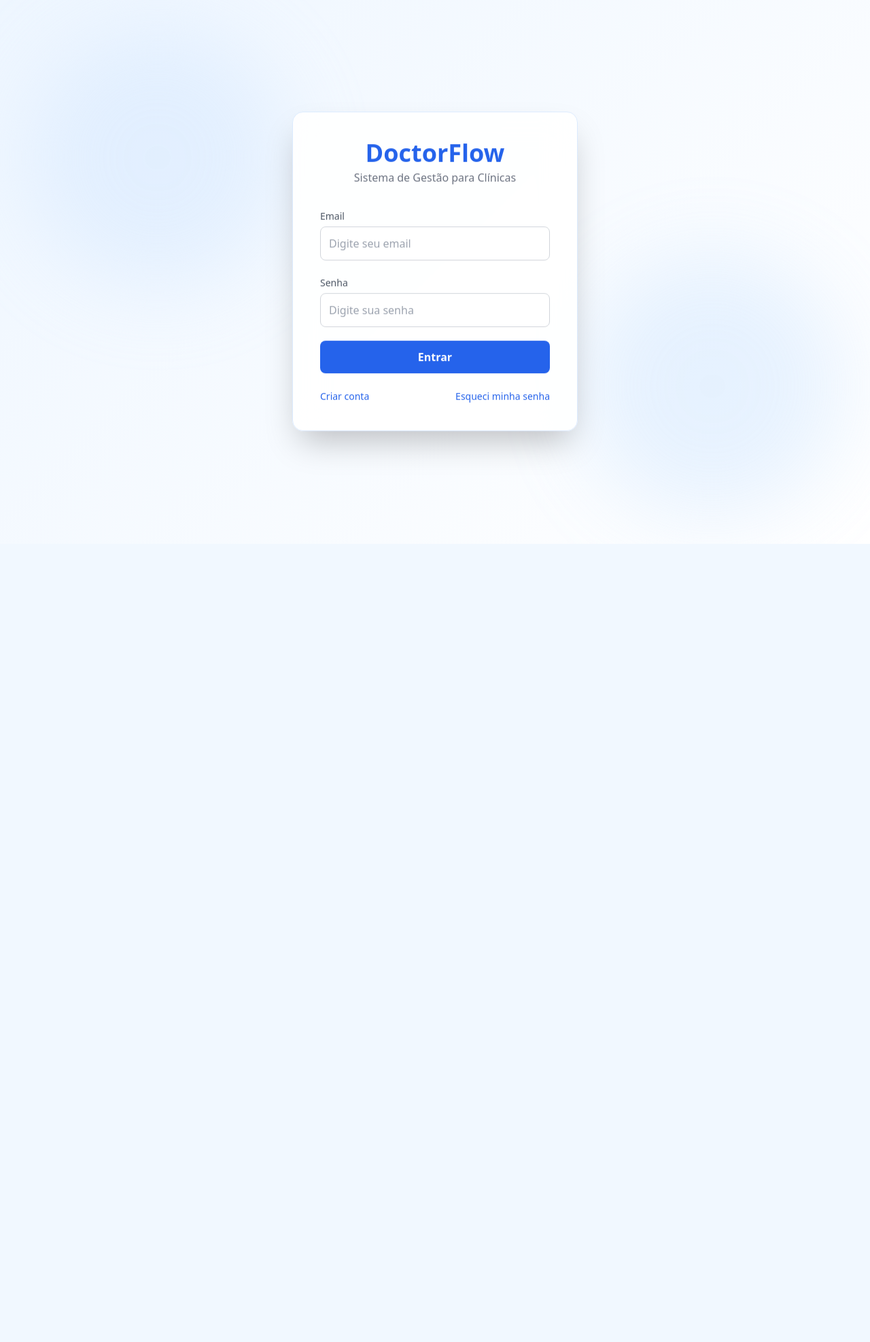
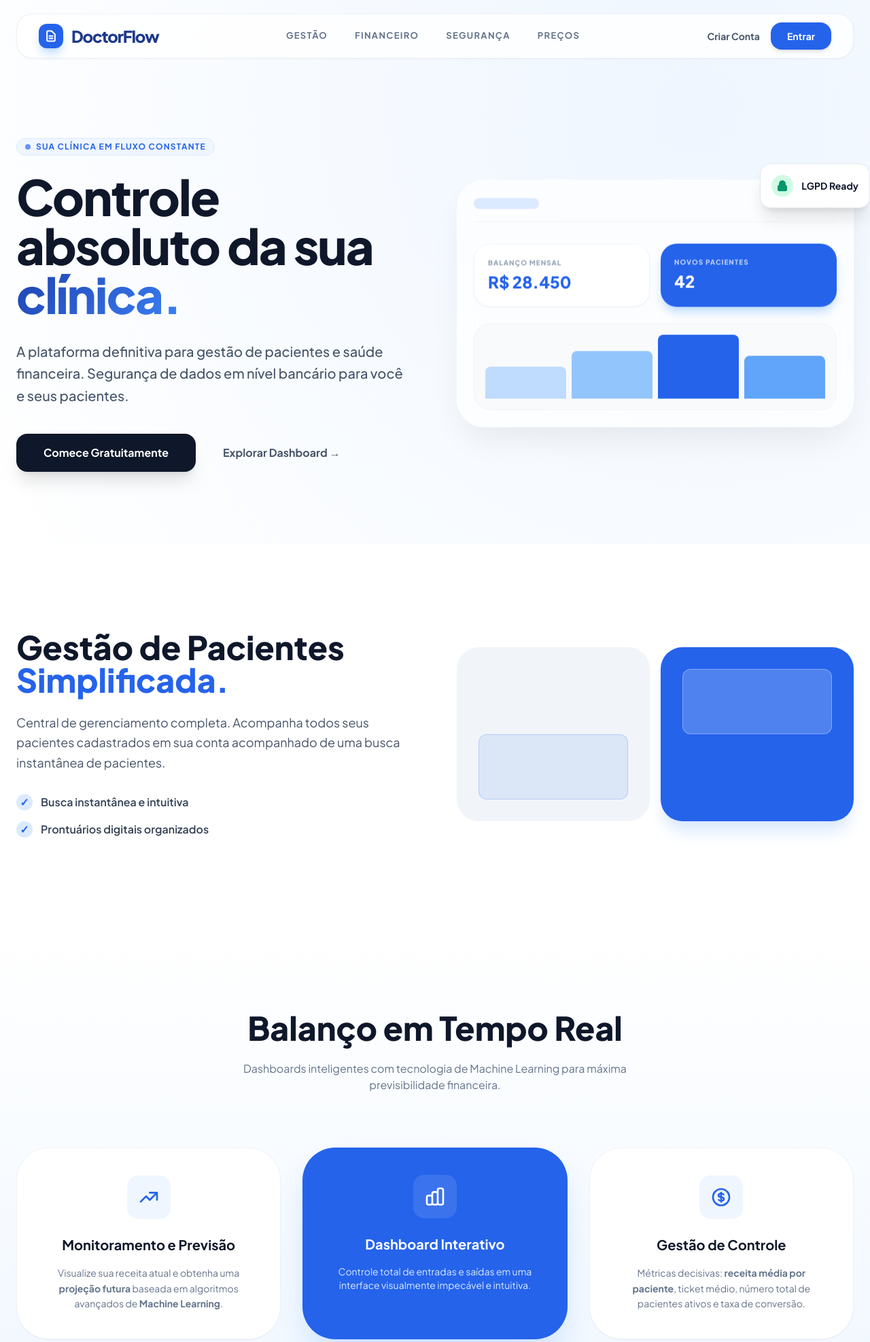
Before and after one commit to brenoviske/dr_app_fastapi, a FastAPI app: page / in a window 1280 px wide. Shown: the top 1974 px of the page at 68% size. Before the commit the page ends 800 px from the top, so only its background shows below. Run offline with FastAPI, Linux system fonts and the light colour scheme; some libraries are stand-ins or nearby versions.

Commit message:
feat:Introducing the landing page template

```diff
--- /dev/null
+++ b/src/frontend/templates/landingpage.html
@@ -0,0 +1,278 @@
+<!DOCTYPE html>
+<html lang="pt-BR" class="scroll-smooth">
+<head>
+    <meta charset="UTF-8">
+    <meta name="viewport" content="width=device-width, initial-scale=1.0">
+    <link rel="icon" type="image/png" href="/static/assets/DoctorFlow.png">
+    <title>DoctorFlow | Gestão e Segurança Médica</title>
+    <script src="https://cdn.tailwindcss.com"></script>
+    <link href="https://unpkg.com/aos@2.3.1/dist/aos.css" rel="stylesheet">
+    <script src="https://unpkg.com/aos@2.3.1/dist/aos.js"></script>
+    <link href="https://fonts.googleapis.com/css2?family=Plus+Jakarta+Sans:wght@400;500;600;700;800&display=swap" rel="stylesheet">
+    <style>
+        body { font-family: 'Plus Jakarta Sans', sans-serif; overflow-x: hidden; }
+
+        .bg-hero { background: radial-gradient(circle at 80% 20%, #eff6ff 0%, #ffffff 100%); }
+        .bg-features { background: #ffffff; }
+        .bg-security { background: linear-gradient(180deg, #ffffff 0%, #f0f7ff 100%); }
+        .bg-pricing { background: #0f172a; }
+
+        .text-gradient {
+            background: linear-gradient(135deg, #1e40af 0%, #3b82f6 100%);
+            -webkit-background-clip: text;
+            -webkit-text-fill-color: transparent;
+        }
+
+        .dashboard-glass {
+            background: rgba(255, 255, 255, 0.7);
+            backdrop-filter: blur(20px);
+            border: 1px solid rgba(255, 255, 255, 0.8);
+            box-shadow: 0 25px 50px -12px rgba(0, 0, 0, 0.08);
+        }
+
+        .float-anim { animation: float 6s ease-in-out infinite; }
+        @keyframes float {
+            0%, 100% { transform: translateY(0px); }
+            50% { transform: translateY(-20px); }
+        }
+
+        .nav-glass {
+            background: rgba(255, 255, 255, 0.8);
+            backdrop-filter: blur(12px);
+        }
+    </style>
+</head>
+<body class="antialiased text-slate-900">
+
+    <nav class="fixed w-full z-[100] px-6 py-5">
+        <div class="max-w-7xl mx-auto flex items-center justify-between nav-glass border border-slate-200/60 rounded-3xl px-8 py-3 shadow-sm">
+            <div class="flex items-center gap-3">
+                <div class="w-9 h-9 bg-blue-600 rounded-xl flex items-center justify-center shadow-lg shadow-blue-200">
+                    <svg class="w-5 h-5 text-white" fill="none" stroke="currentColor" viewBox="0 0 24 24"><path stroke-linecap="round" stroke-linejoin="round" stroke-width="2.5" d="M9 12h6m-6 4h6m2 5H7a2 2 0 01-2-2V5a2 2 0 012-2h5.586a1 1 0 01.707.293l5.414 5.414a1 1 0 01.293.707V19a2 2 0 01-2 2z"></path></svg>
+                </div>
+                <span class="text-2xl font-extrabold tracking-tighter text-blue-900">DoctorFlow</span>
+            </div>
+
+            <div class="hidden md:flex gap-10 text-[13px] font-bold uppercase tracking-widest text-slate-500">
+                <a href="#gestao" class="hover:text-blue-600 transition-colors">Gestão</a>
+                <a href="#financeiro" class="hover:text-blue-600 transition-colors">Financeiro</a>
+                <a href="#seguranca" class="hover:text-blue-600 transition-colors">Segurança</a>
+                <a href="#planos" class="hover:text-blue-600 transition-colors">Preços</a>
+            </div>
+
+            <div class="flex items-center gap-4">
+                <a href="/signup" class="text-sm font-bold text-slate-600 hover:text-blue-600">Criar Conta</a>
+                <a href="/first-access" class="bg-blue-600 text-white px-6 py-2.5 rounded-2xl text-sm font-bold hover:bg-blue-700 transition-all shadow-md">Entrar</a>
+            </div>
+        </div>
+    </nav>
+
+    <section class="min-h-screen flex items-center pt-24 bg-hero px-6">
+        <div class="max-w-7xl mx-auto grid lg:grid-cols-2 gap-16 items-center">
+            <div data-aos="fade-right" data-aos-duration="1000">
+                <div class="inline-flex items-center gap-2 px-3 py-1 rounded-full bg-blue-50 border border-blue-100 mb-6 font-bold text-blue-600 text-xs uppercase tracking-widest">
+                    <span class="w-2 h-2 rounded-full bg-blue-600 animate-pulse"></span>
+                    Sua clínica em fluxo constante
+                </div>
+                <h1 class="text-6xl lg:text-7xl font-[800] leading-[0.95] tracking-tight text-slate-900 mb-8">
+                    Controle absoluto da sua <span class="text-gradient">clínica.</span>
+                </h1>
+                <p class="text-xl text-slate-600 mb-10 leading-relaxed font-medium">
+                    A plataforma definitiva para gestão de pacientes e saúde financeira. Segurança de dados em nível bancário para você e seus pacientes.
+                </p>
+                <div class="flex flex-wrap gap-4">
+                    <a href="/signup" class="bg-slate-900 text-white px-10 py-4 rounded-2xl font-bold hover:bg-blue-600 transition-all shadow-xl hover:-translate-y-1">Comece Gratuitamente</a>
+                    <a href="#financeiro" class="flex items-center gap-3 px-6 font-bold text-slate-600 hover:text-blue-900 transition-all">Explorar Dashboard →</a>
+                </div>
+            </div>
+
+            <div class="relative float-anim" data-aos="zoom-in" data-aos-duration="1200">
+                <div class="dashboard-glass rounded-[2.5rem] p-6">
+                    <div class="flex items-center justify-between mb-8 border-b border-slate-100 pb-4">
+                        <div class="h-4 w-24 bg-blue-100 rounded-full"></div>
+                        <div class="flex gap-2 text-slate-300">
+                            <svg class="w-5 h-5" fill="currentColor" viewBox="0 0 20 20"><path d="M10 12a2 2 0 100-4 2 2 0 000 4z"></path><path fill-rule="evenodd" d="M.458 10C1.732 5.943 5.522 3 10 3s8.268 2.943 9.542 7c-1.274 4.057-5.064 7-9.542 7S1.732 14.057.458 10zM14 10a4 4 0 11-8 0 4 4 0 018 0z" clip-rule="evenodd"></path></svg>
+                        </div>
+                    </div>
+                    <div class="space-y-6">
+                        <div class="grid grid-cols-2 gap-4">
+                            <div class="bg-white border border-slate-100 p-5 rounded-3xl shadow-sm">
+                                <p class="text-[10px] font-black text-slate-400 uppercase tracking-widest mb-1">Balanço Mensal</p>
+                                <p class="text-2xl font-extrabold text-blue-600">R$ 28.450</p>
+                            </div>
+                            <div class="bg-blue-600 p-5 rounded-3xl shadow-lg shadow-blue-200">
+                                <p class="text-[10px] font-black text-white/70 uppercase tracking-widest mb-1">Novos Pacientes</p>
+                                <p class="text-2xl font-extrabold text-white">42</p>
+                            </div>
+                        </div>
+                        <div class="bg-slate-50 h-32 rounded-3xl border border-slate-100 flex items-end p-4 gap-2">
+                            <div class="w-full h-1/2 bg-blue-200 rounded-t-lg transition-all hover:h-2/3"></div>
+                            <div class="w-full h-3/4 bg-blue-300 rounded-t-lg transition-all hover:h-full"></div>
+                            <div class="w-full h-full bg-blue-600 rounded-t-lg transition-all hover:h-5/6"></div>
+                            <div class="w-full h-2/3 bg-blue-400 rounded-t-lg transition-all hover:h-3/4"></div>
+                        </div>
+                    </div>
+                </div>
+                <div class="absolute -top-6 -right-6 bg-white border border-slate-200 p-4 rounded-2xl shadow-xl flex items-center gap-3">
+                    <div class="w-8 h-8 bg-emerald-100 text-emerald-600 rounded-full flex items-center justify-center">
+                        <svg class="w-5 h-5" fill="currentColor" viewBox="0 0 20 20"><path d="M5 9V7a5 5 0 0110 0v2a2 2 0 012 2v5a2 2 0 01-2 2H5a2 2 0 01-2-2v-5a2 2 0 012-2zm8-2v2H7V7a3 3 0 016 0z"></path></svg>
+                    </div>
+                    <span class="text-sm font-bold">LGPD Ready</span>
+                </div>
+            </div>
+        </div>
+    </section>
+
+    <section id="gestao" class="py-32 bg-features">
+        <div class="max-w-7xl mx-auto px-6">
+            <div class="flex flex-col md:flex-row items-center gap-16">
+                <div class="md:w-1/2" data-aos="fade-up">
+                    <h2 class="text-4xl lg:text-5xl font-extrabold text-slate-900 mb-6">Gestão de Pacientes <br><span class="text-blue-600">Simplificada.</span></h2>
+                    <p class="text-lg text-slate-600 leading-relaxed mb-8">
+                        Central de gerenciamento completa. Acompanha todos seus pacientes cadastrados em sua conta acompanhado de uma busca instantânea de pacientes.
+                    </p>
+                    <ul class="space-y-4">
+                        <li class="flex items-center gap-3 font-semibold text-slate-700">
+                            <div class="w-6 h-6 bg-blue-100 text-blue-600 rounded-full flex items-center justify-center">✓</div>
+                            Busca instantânea e intuitiva
+                        </li>
+                        <li class="flex items-center gap-3 font-semibold text-slate-700">
+                            <div class="w-6 h-6 bg-blue-100 text-blue-600 rounded-full flex items-center justify-center">✓</div>
+                            Prontuários digitais organizados
+                        </li>
+                    </ul>
+                </div>
+                <div class="md:w-1/2 grid grid-cols-2 gap-4" data-aos="fade-left">
+                    <div class="h-64 bg-slate-100 rounded-[2rem] p-8 flex items-end">
+                        <div class="w-full h-1/2 bg-blue-600/10 rounded-xl border border-blue-600/20"></div>
+                    </div>
+                    <div class="h-64 bg-blue-600 rounded-[2rem] p-8 flex items-start shadow-xl shadow-blue-100">
+                        <div class="w-full h-1/2 bg-white/20 rounded-xl border border-white/30"></div>
+                    </div>
+                </div>
+            </div>
+        </div>
+    </section>
+
+    <section id="financeiro" class="py-32 bg-security">
+        <div class="max-w-7xl mx-auto px-6 text-center">
+            <div class="mb-20" data-aos="fade-up">
+                <h2 class="text-4xl lg:text-5xl font-extrabold text-slate-900 mb-6">Balanço em Tempo Real</h2>
+                <p class="text-slate-500 max-w-2xl mx-auto">Dashboards inteligentes com tecnologia de Machine Learning para máxima previsibilidade financeira.</p>
+            </div>
+
+            <div class="grid md:grid-cols-3 gap-8">
+                <div class="bg-white p-10 rounded-[3rem] border border-slate-200/50 shadow-sm hover:shadow-2xl transition-all" data-aos="fade-up" data-aos-delay="100">
+                    <div class="w-16 h-16 bg-blue-50 text-blue-600 rounded-2xl flex items-center justify-center mb-6 mx-auto">
+                        <svg class="w-8 h-8" fill="none" stroke="currentColor" viewBox="0 0 24 24"><path stroke-linecap="round" stroke-linejoin="round" stroke-width="2" d="M13 7h8m0 0v8m0-8l-8 8-4-4-6 6"></path></svg>
+                    </div>
+                    <h3 class="text-xl font-bold mb-4">Monitoramento e Previsão</h3>
+                    <p class="text-slate-500 text-sm leading-relaxed">Visualize sua receita atual e obtenha uma <strong>projeção futura</strong> baseada em algoritmos avançados de <strong>Machine Learning</strong>.</p>
+                </div>
+
+                <div class="bg-blue-600 p-10 rounded-[3rem] shadow-2xl shadow-blue-200 text-white" data-aos="fade-up" data-aos-delay="200">
+                    <div class="w-16 h-16 bg-white/10 text-white rounded-2xl flex items-center justify-center mb-6 mx-auto">
+                        <svg class="w-8 h-8" fill="none" stroke="currentColor" viewBox="0 0 24 24"><path stroke-linecap="round" stroke-linejoin="round" stroke-width="2" d="M9 19v-6a2 2 0 00-2-2H5a2 2 0 00-2 2v6a2 2 0 002 2h2a2 2 0 002-2zm0 0V9a2 2 0 012-2h2a2 2 0 012 2v10m-6 0a2 2 0 002 2h2a2 2 0 002-2m0 0V5a2 2 0 012-2h2a2 2 0 012 2v14a2 2 0 01-2 2h-2a2 2 0 01-2-2z"></path></svg>
+                    </div>
+                    <h3 class="text-xl font-bold mb-4 text-white">Dashboard Interativo</h3>
+                    <p class="text-blue-100 text-sm">Controle total de entradas e saídas em uma interface visualmente impecável e intuitiva.</p>
+                </div>
+
+                <div class="bg-white p-10 rounded-[3rem] border border-slate-200/50 shadow-sm hover:shadow-2xl transition-all" data-aos="fade-up" data-aos-delay="300">
+                    <div class="w-16 h-16 bg-blue-50 text-blue-600 rounded-2xl flex items-center justify-center mb-6 mx-auto">
+                        <svg class="w-8 h-8" fill="none" stroke="currentColor" viewBox="0 0 24 24"><path stroke-linecap="round" stroke-linejoin="round" stroke-width="2" d="M12 8c-1.657 0-3 .895-3 2s1.343 2 3 2 3 .895 3 2-1.343 2-3 2m0-8c1.11 0 2.08.402 2.599 1M12 8V7m0 1v8m0 0v1m0-1c-1.11 0-2.08-.402-2.599-1M21 12a9 9 0 11-18 0 9 9 0 0118 0z"></path></svg>
+                    </div>
+                    <h3 class="text-xl font-bold mb-4">Gestão de Controle</h3>
+                    <p class="text-slate-500 text-sm leading-relaxed">Métricas decisivas: <strong>receita média por paciente</strong>, ticket médio, número total de pacientes ativos e taxa de conversão.</p>
+                </div>
+            </div>
+        </div>
+    </section>
+
+    <section id="seguranca" class="py-32 bg-white">
+        <div class="max-w-7xl mx-auto px-6">
+            <div class="bg-blue-50 rounded-[3rem] p-12 md:p-20 flex flex-col md:flex-row items-center gap-12" data-aos="zoom-in">
+                <div class="md:w-1/3">
+                    <div class="w-24 h-24 bg-blue-600 text-white rounded-[2rem] flex items-center justify-center shadow-xl shadow-blue-200 mb-8">
+                        <svg class="w-12 h-12" fill="none" stroke="currentColor" viewBox="0 0 24 24"><path stroke-linecap="round" stroke-linejoin="round" stroke-width="2.5" d="M12 15v2m-6 4h12a2 2 0 002-2v-6a2 2 0 00-2-2H6a2 2 0 00-2 2v6a2 2 0 002 2zm10-10V7a4 4 0 00-8 0v4h8z"></path></svg>
+                    </div>
+                    <h2 class="text-3xl font-extrabold text-slate-900 mb-4">Dados Blindados</h2>
+                    <p class="text-blue-700 font-bold uppercase tracking-widest text-xs">Padrão Bancário de Segurança</p>
+                </div>
+                <div class="md:w-2/3 grid sm:grid-cols-2 gap-8">
+                    <div>
+                        <h4 class="text-lg font-bold mb-2">Conformidade LGPD</h4>
+                        <p class="text-slate-600 text-sm leading-relaxed">Desenvolvido sob as diretrizes da Lei Geral de Proteção de Dados, garantindo total privacidade para seus pacientes.</p>
+                    </div>
+                    <div>
+                        <h4 class="text-lg font-bold mb-2">Criptografia de Ponta</h4>
+                        <p class="text-slate-600 text-sm leading-relaxed">Suas informações financeiras e clínicas são criptografadas e protegidas contra qualquer acesso não autorizado.</p>
+                    </div>
+                </div>
+            </div>
+        </div>
+    </section>
+
+    <section id="planos" class="py-32 bg-pricing text-white">
+        <div class="max-w-7xl mx-auto px-6 grid lg:grid-cols-2 gap-16 items-center">
+            <div data-aos="fade-right">
+                <h2 class="text-5xl font-extrabold mb-8 leading-tight">Acesso total à <br><span class="text-blue-500">plataforma Pro.</span></h2>
+                <p class="text-lg text-slate-400 mb-10 max-w-md leading-relaxed">
+                    Um único plano que inclui todas as nossas ferramentas de gestão, dashboards e segurança. Crie sua conta , acesse o aplicativo e dê um boost em seu plano
+                </p>
+                <div class="space-y-4">
+                    <div class="flex items-center gap-3 text-slate-300 font-medium">
+                        <div class="w-5 h-5 bg-blue-600 rounded-full flex items-center justify-center text-[10px] font-bold">✓</div>
+                        Dashboard Financeiro Ilimitado
+                    </div>
+                    <div class="flex items-center gap-3 text-slate-300 font-medium">
+                        <div class="w-5 h-5 bg-blue-600 rounded-full flex items-center justify-center text-[10px] font-bold">✓</div>
+                        Gestão de Prontuários LGPD
+                    </div>
+                </div>
+            </div>
+
+            <div data-aos="zoom-in-left">
+                <div class="bg-white/5 rounded-[3rem] p-12 text-center border border-white/10 backdrop-blur-sm relative overflow-hidden">
+                    <div class="absolute -top-10 -right-10 w-40 h-40 bg-blue-600/20 blur-[60px]"></div>
+                    <div class="mb-8">
+                        <span class="text-6xl font-black">R$ 140</span>
+                        <span class="text-slate-400 text-lg">/mês</span>
+                    </div>
+
+                </div>
+            </div>
+        </div>
+    </section>
+
+    <footer class="py-16 bg-white border-t border-slate-100">
+        <div class="max-w-7xl mx-auto px-6 flex flex-col md:flex-row justify-between items-center gap-10">
+            <div class="flex items-center gap-3">
+                <div class="w-8 h-8 bg-blue-600 rounded-lg flex items-center justify-center font-bold text-white text-sm shadow-md shadow-blue-100">D</div>
+                <span class="text-xl font-black tracking-tighter text-blue-900">DoctorFlow</span>
+            </div>
+            <div class="flex gap-12 text-sm font-bold text-slate-400">
+                <a href="#" class="hover:text-blue-600 transition">Políticas</a>
+                <a href="#" class="hover:text-blue-600 transition">Termos</a>
+            </div>
+            <p class="text-slate-400 text-xs font-medium">© 2026 DoctorFlow. Todos os direitos reservados.</p>
+        </div>
+    </footer>
+
+    <script>
+        AOS.init({
+            once: true,
+            mirror: false
+        });
+
+        window.addEventListener('scroll', () => {
+            const nav = document.querySelector('nav div');
+            if (window.scrollY > 50) {
+                nav.classList.add('shadow-md');
+            } else {
+                nav.classList.remove('shadow-md');
+            }
+        });
+    </script>
+</body>
+</html>
--- a/src/frontend/templates/signup.html
+++ b/src/frontend/templates/signup.html
@@ -171,7 +171,7 @@
         <div class="text-center mt-6 text-sm">
 
             <a
-                href="/"
+                href="/first-access"
                 class="text-blue-600 hover:underline"
             >
                 Já tenho uma conta
@@ -270,7 +270,7 @@ form.addEventListener("submit", async function(event){
         notification.innerText = "Conta criada com sucesso!"
 
         setTimeout(function(){
-            window.location.href = "/"
+            window.location.href = "/first-access"
         }, 500)
 
     }
--- a/src/main.py
+++ b/src/main.py
@@ -63,15 +63,19 @@ async def trial_expired_handler(request: Request, exc: HTTPException):
 # ---------- ROTAS PÚBLICAS ---------- #
 
 @app.get("/")
-def index(request: Request, db: Session = Depends(get_db)):
+def home(request: Request, db: Session = Depends(get_db)):
 
     if redirect_if_authenticated(request,db):
 
         return RedirectResponse(url='/main',status_code=303)
 
 
+    return render('landingpage.html', request)
+
+@app.get('/first-access')
+def index( request:Request):
+
     return render('index.html', request)
-
 
 @app.get('/signup')
 def signup(request: Request):
```
